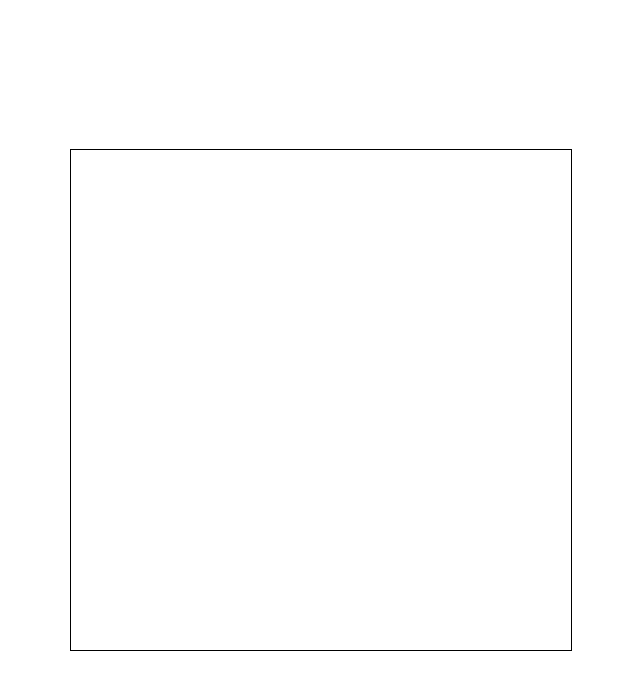
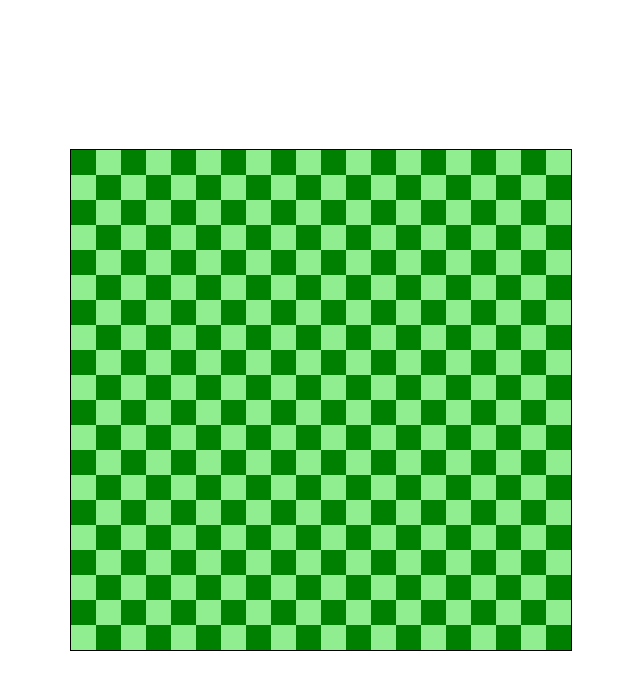
Before and after one commit to abrahamgregorius/snakegame, a plain HTML site: page index.html in a window 1280 px wide. Shown: the whole page, without its empty margins (319-959 px from the left). Drawn offline with Linux system fonts and the light colour scheme.

Commit message:
add board

```diff
--- a/app.js
+++ b/app.js
@@ -1,6 +1 @@
-const canvas = document.getElementById('game')
-const ctx = canvas.getContext('2d')
-
-canvas.style.border = "1px solid black"
-canvas.width = 500
-canvas.height = 500
+board.draw()
--- /dev/null
+++ b/board.js
@@ -0,0 +1,33 @@
+class Board {
+    constructor() {
+        this.row = 20
+        this.col = 20
+        this.width = canvas.width / this.col
+        this.height = canvas.height / this.row
+    }
+
+    //
+    draw() {
+        for(let i = 0; i < this.row; i++){ // row
+            for(let j = 0; j < this.col; j++){ // col
+                const x = j * this.width
+                const y = i * this.height
+
+                // Cek jika row + 1 & col + 1 == ganjil || row + 1 & col + 1 == genap
+                if(((i + 1) % 2 !== 0 && (j + 1) % 2 !== 0) || ((i + 1) % 2 === 0 && (j + 1) % 2 === 0)) {
+                    ctx.fillStyle = 'green'
+                } else {
+                    ctx.fillStyle = 'lightgreen'
+                }
+
+
+
+                ctx.fillRect(x, y, this.width, this.height)
+            }
+        }
+    }
+
+
+}
+
+const board = new Board()
--- /dev/null
+++ b/canvas.js
@@ -0,0 +1,6 @@
+const canvas = document.getElementById('game')
+const ctx = canvas.getContext('2d')
+
+canvas.style.border = "1px solid black"
+canvas.width = 500
+canvas.height = 500
--- a/index.html
+++ b/index.html
@@ -25,6 +25,8 @@
     <div id="app">
         <canvas id="game"></canvas>
     </div>
+    <script src="canvas.js"></script>
+    <script src="board.js"></script>
     <script src="app.js"></script>
 </body>
 </html>
```
